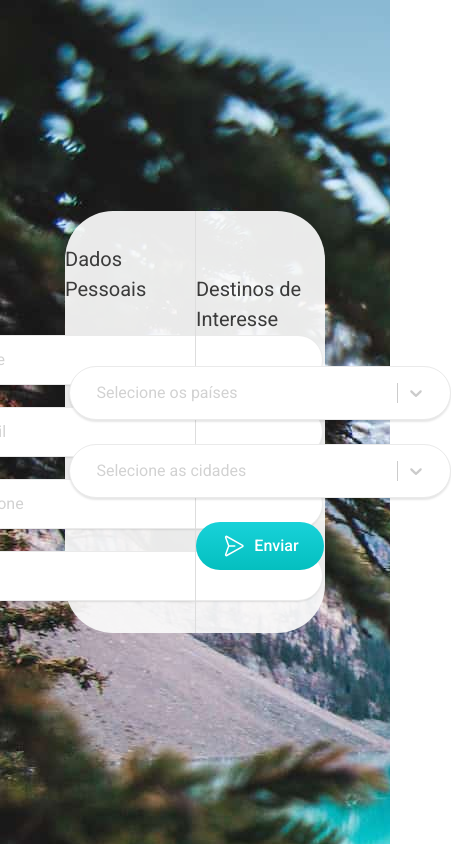
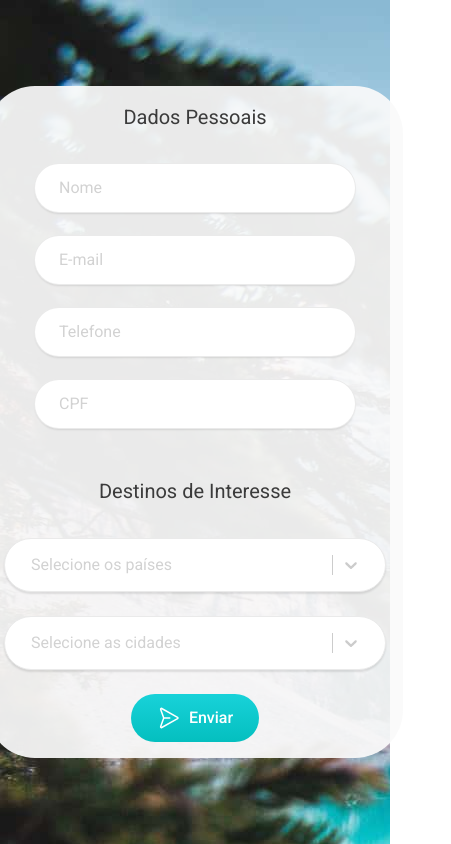
Before and after one commit to tascintra/travelnate, a React (Vite) app: page / in a window 390 px wide. Shown: the whole page, 451 px wide, since content can reach past the window. Built offline with nearby package versions, Linux system fonts and the light colour scheme; no server answers.

Commit message:
created responsiveness for text input and form component

```diff
--- a/src/App.tsx
+++ b/src/App.tsx
@@ -20,8 +20,8 @@ export function App() {
 
   return (
     <div className="bg-natureBlue h-screen flex items-center justify-center">
-      <form onSubmit={handleSignIn} className="bg-transWhite w-2/3 h-3/6 rounded-4xl flex flex-row divide-x">
-        <div className="w-3/6 h-full flex flex-col items-center justify-center gap-6">
+      <form onSubmit={handleSignIn} className="bg-transWhite min-h-min min-w-min rounded-4xl flex flex-col items-center divide-x-0 md:flex-row md:divide-x md:w-2/3 md:h-3/6 p-4">
+        <div className="w-3/6 min-w-min h-full flex flex-col items-center justify-center gap-6">
           <Text size="md" className="text-gray-500 mb-2">
             Dados Pessoais
           </Text>
@@ -40,7 +40,7 @@ export function App() {
         </div>
 
         <div className="w-3/6 h-full flex flex-col items-center justify-center gap-6">
-          <Text size="md" className="text-gray-500 mb-2">
+          <Text size="md" className="text-gray-500 mb-2 text-center w-96 mt-12 md:mt-0">
             Destinos de Interesse
           </Text>
           <SelectDropdownCountries />
--- a/src/components/TextInput.tsx
+++ b/src/components/TextInput.tsx
@@ -7,7 +7,7 @@ export interface TextInputRootProps {
 
 function TextInputRoot(props: TextInputRootProps) {
   return (
-    <div className="flex items-center gap-2 h-12 py-4 px-6 rounded-4xl bg-white w-96 ring-1 ring-gray-100 shadow-flat focus-within:shadow-focus focus-within:ring-transparent">
+    <div className="flex items-center gap-2 h-12 py-4 px-6 rounded-4xl bg-white ring-1 ring-gray-100 shadow-flat focus-within:shadow-focus focus-within:ring-transparent w-80 md:w-64 lg:w-96">
       {props.children}
     </div>
   )
```
